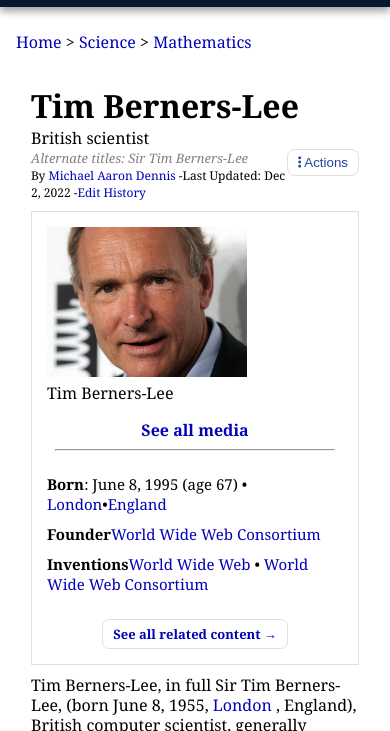
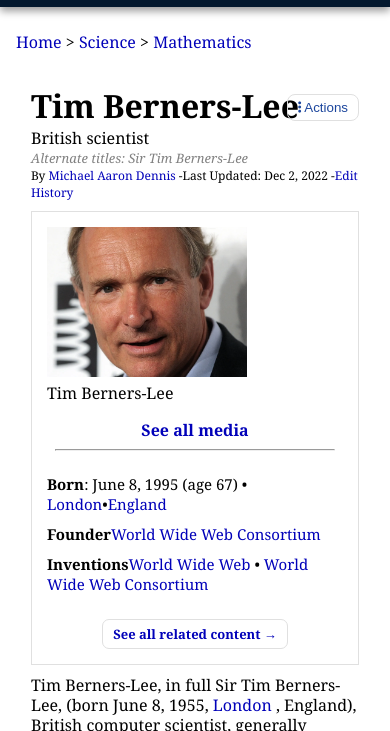
Before and after one commit to BurakTC/tim-berners-lee, a website built with Vite: page index.html in a window 390 px wide. Shown: the part 36-767 px from the top of the page. Built offline with nearby package versions, Linux system fonts and the light colour scheme.

Commit message:
action button for mobile reviewed

```diff
--- a/style.css
+++ b/style.css
@@ -186,8 +186,12 @@
   padding: 5px 10px 5px 10px;
   border-radius: 8px;
   border: 1.5px solid #e0e0e0;
+  position: absolute; /* Position absolue pour #actionmob */
+  top: 10px;
+  right: 0;
 
 }
+
 
 
 @media only screen and (max-width: 767px) {
@@ -218,6 +222,8 @@
   }
   #actionmob{
     display: block;
-    float:right;
+  }
+  #biotitle{
+    position: relative;
   }
 }
```
